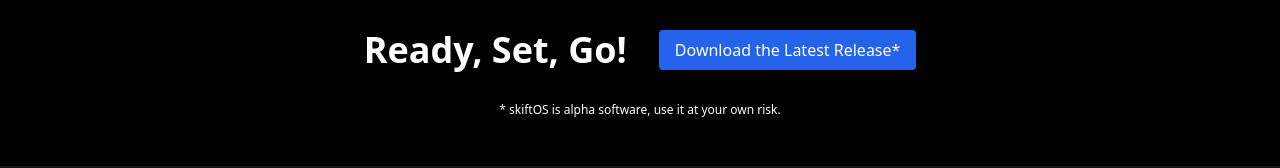
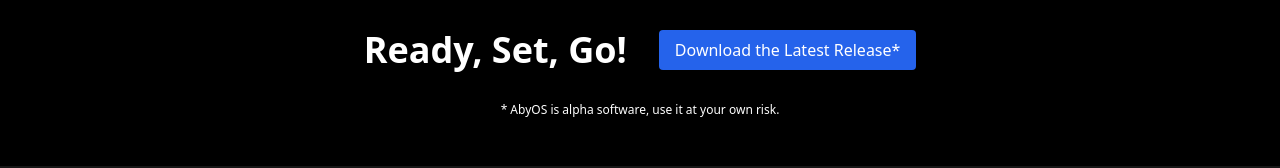
Before and after one commit to AbyOS-Team/abyos-website, a React (Create React App) app: page / in a window 1280 px wide. Shown: the part 2774-2942 px from the top of the page. Built offline with nearby package versions, Linux system fonts and the light colour scheme.

Commit message:
Update Download.js

```diff
--- a/src/components/Download.js
+++ b/src/components/Download.js
@@ -5,13 +5,13 @@
                 Ready, Set, Go!
             </div>
 
-            <a className="button" href="https://github.com/skiftOS/skift/releases">
+            <a className="button" href="https://github.com/AbyOS-Team/aby/releases">
                 Download the Latest Release*
             </a>
         </div>
 
         <div className="text-xs pt-8">
-            * skiftOS is alpha software, use it at your own risk.
+            * AbyOS is alpha software, use it at your own risk.
         </div>
     </div>
 }
```
